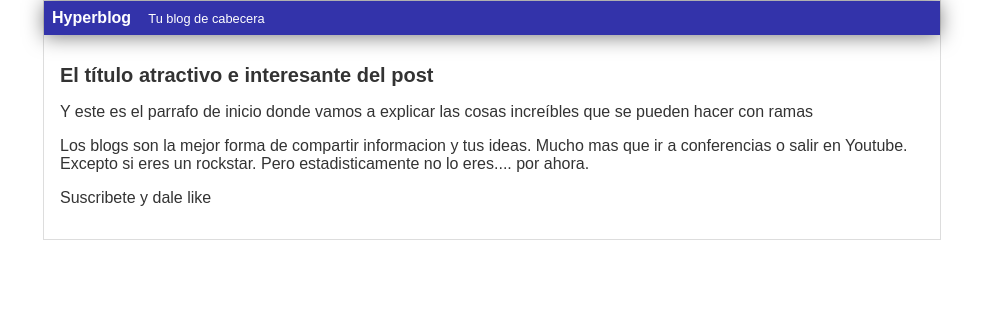
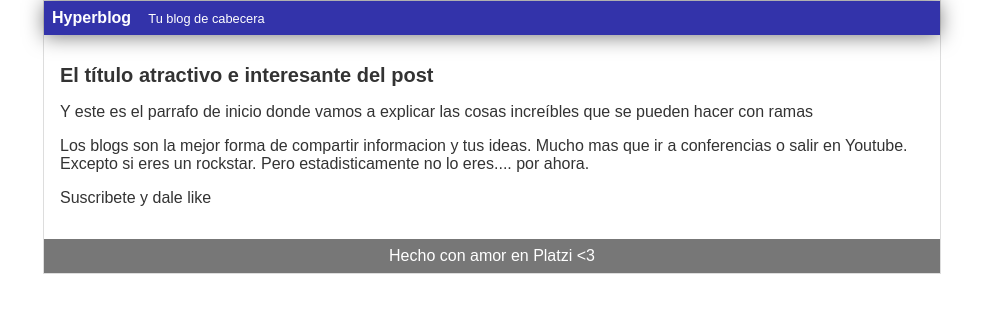
Before and after one commit to xavicodeer/hyperblog, a plain HTML site: page blogpost.html in a window 1280 px wide. Shown: the whole page, without its empty margins (148-1131 px from the left). Drawn offline with Linux system fonts and the light colour scheme.

Commit message:
Footer terminado

```diff
--- a/blogpost.html
+++ b/blogpost.html
@@ -1,5 +1,6 @@
 <html>
     <head>
+	<meta charset="UTF-8">
         <title>Bienvenidos a Hyperblog 2.0</title>
         <link rel="stylesheet" href="./css/estilos.css">
     </head>
@@ -14,6 +15,9 @@
                 <p>Los blogs son la mejor forma de compartir informacion y tus ideas. Mucho mas que ir a conferencias o salir en Youtube. Excepto si eres un rockstar. Pero estadisticamente no lo eres.... por ahora.</p>
                 <p>Suscribete y dale like</p>
             </div>
+	    <div id="footer">
+		Hecho con amor en Platzi &lt;3
+	    </div>
         </div>
     </body>
 </html>
--- a/css/estilos.css
+++ b/css/estilos.css
@@ -37,3 +37,10 @@ body{
 #post{
     padding: 1em;
 }
+
+#footer{
+    background: #777;
+    color: white;
+    text-align: center;
+    padding: 0.5em;
+}
```
